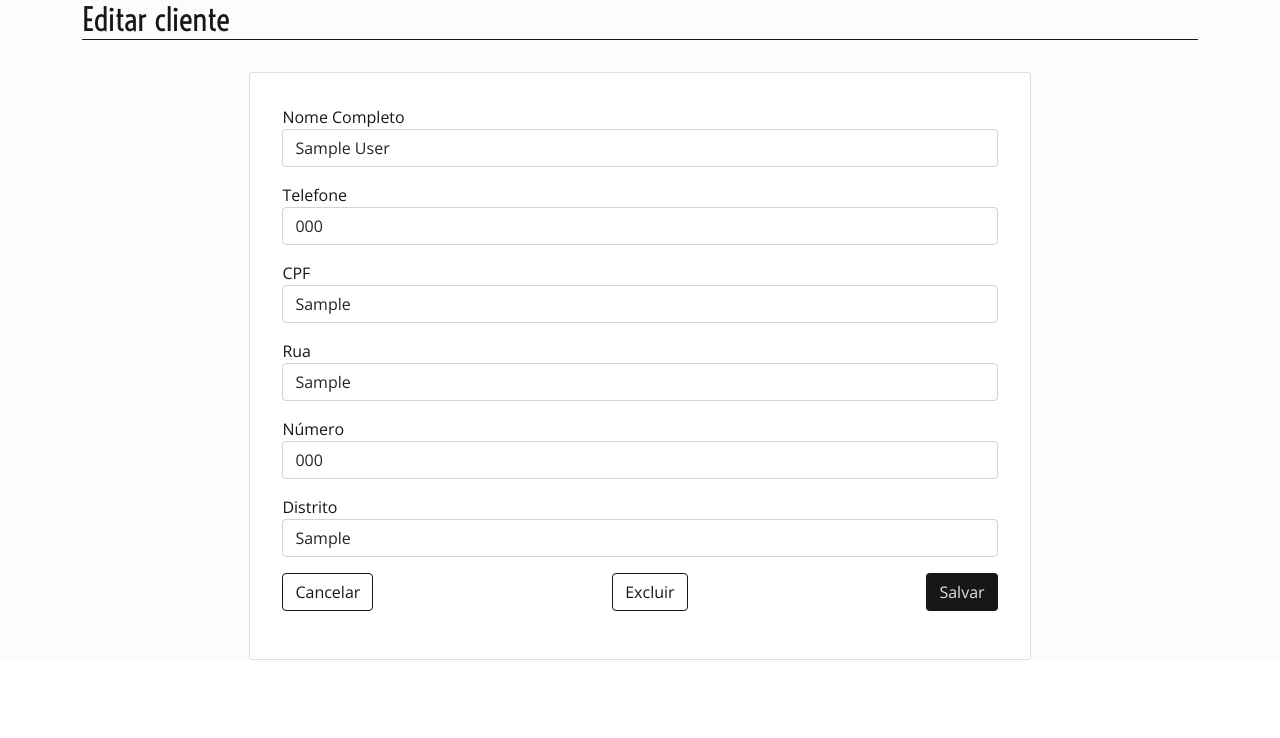
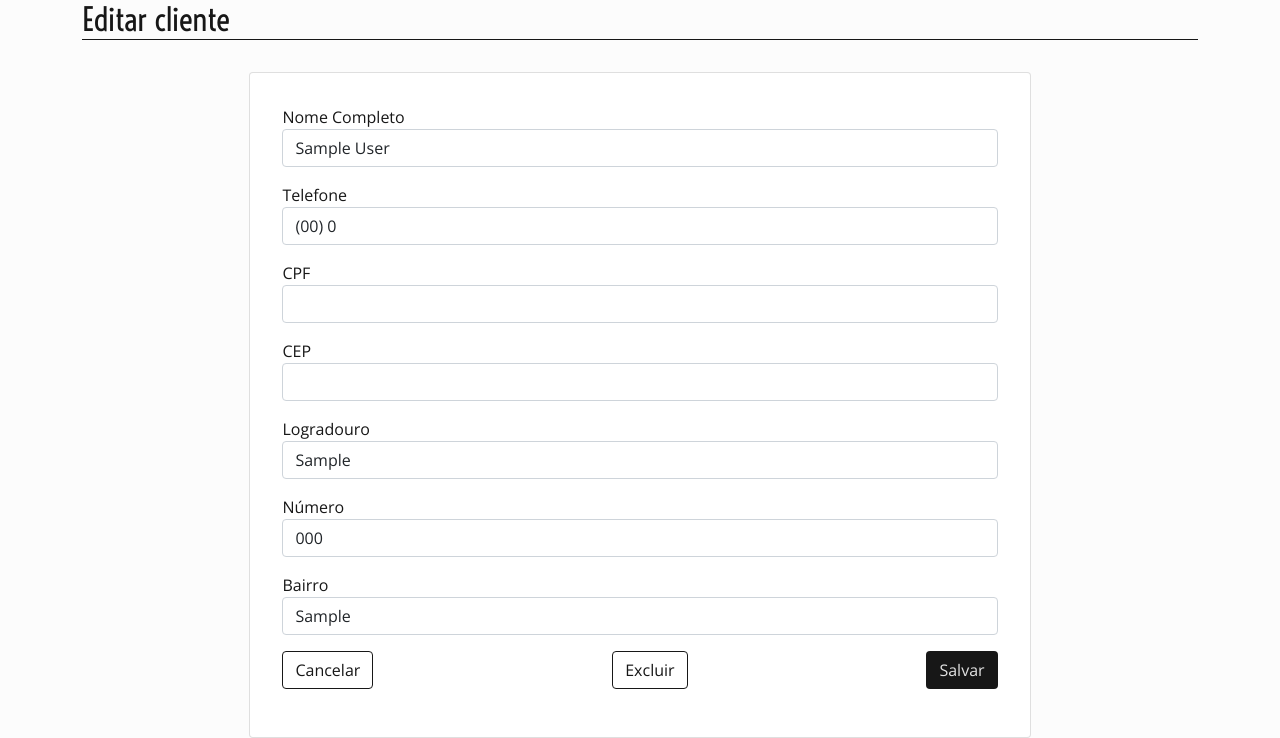
Before and after one commit to JhonathaNunes/hamburgueria-heat, a Flask app: page /admin/client/1 in a window 1280 px wide. Shown: the part 161-899 px from the top of the page. Before the commit the page ends 821 px from the top, so only its background shows below. Run offline with Flask 2, Linux system fonts and the light colour scheme; a user stored in the database is signed in; tables that the repository leaves empty hold one stand-in row (values such as "Sample post"); parts of the project's set-up code (start-up, migrations or seed data) failed here and were passed over.

Commit message:
Add client validation and some visual  corrections

```diff
--- a/app/client/templates/client_form.j2
+++ b/app/client/templates/client_form.j2
@@ -1,6 +1,8 @@
 {% extends "admin_base.j2" %}
 {% if category %}
     {% block aditional_header %}
+    <script src="/static/scripts/validators.js"></script>
+    <script src="/static/scripts/createMasks.js"></script>
     <script>
         function deleteClient() {
             if (!confirm("Você tem certeza?")) return;
@@ -15,47 +17,140 @@
                     alert('Erro ' + xhr.status);
                 }
             };
+
             xhr.send();
         }
+
+        function saveClient() {
+            let fullNameInput = $('#name');
+            let phoneInput = $('#phone');
+            let cpfInput = $('#cpf');
+            let cepInput = $('#cep');
+            let streetInput = $('#street');
+            let numberInput = $('#number');
+            let districtInput = $('#district');
+            let err = 0;
+
+            fullNameInput.removeClass('invalid');
+            phoneInput.removeClass('invalid');
+            cpfInput.removeClass('invalid');
+            cepInput.removeClass('invalid');
+            streetInput.removeClass('invalid');
+            numberInput.removeClass('invalid');
+            districtInput.removeClass('invalid');
+
+            $('#name-invalid, #phone-invalid, #cpf-invalid, #cep-invalid, #street-invalid, #number-invalid, #district-invalid').hide();
+
+            if (!fullNameInput.val() || fullNameInput.val().length > 255) {
+                fullNameInput.addClass('invalid');
+                $('#name-invalid').show();
+                err++;
+            }
+
+            if (!phoneInput.val() || !phoneIsValid(phoneInput.val())) {
+                phoneInput.addClass('invalid');
+                $('#phone-invalid').show();
+                err++;
+            }
+
+            if (!cpfInput.val() || !cpfIsValid(cpfInput.val())) {
+                cpfInput.addClass('invalid');
+                $('#cpf-invalid').show();
+                err++;
+            }
+
+            if (!cepInput.val() || cepIsValid(cepInput.val())) {
+                cepInput.addClass('invalid');
+                $('#cep-invalid').show();
+                err++;
+            }
+
+            if (!streetInput.val()) {
+                streetInput.addClass('invalid');
+                $('#street-invalid').show();
+                err++;
+            }
+
+            if (!numberInput.val() || numberAddressIsValid(numberInput.val())) {
+                numberInput.addClass('invalid');
+                $('#number-invalid').show();
+                err++;
+            }
+
+            if (!districtInput.val() || districtInput.val().length > 50) {
+                districtInput.addClass('invalid');
+                $('#district-invalid').show();
+                err++;
+            }
+
+            if (err > 0) {
+                return false;
+            }
+
+            $('#form').submit();
+        }
     </script>
-    <script src="/static/scripts/validators.js"></script>
     {% endblock %}
 {% endif %}
 {% block content %}
 <h2 class="page-title">{{title}}</h2>
 <div class="d-flex justify-content-center align-items-center">
-    <form class="form-style card" method="POST" action="{{action}}">
+    <form id="form" class="form-style card" method="POST" action="{{action}}" novalidate>
         <div class="form-group">
             <label for="full_name">Nome Completo</label>
-            <input type="text" id="full_name" name="full_name" pattern="[A-Za-zÀ-ú ?à-ú?À-Ú']{3,255}" onkeyup="apenasCaracteres(this)" onchange="apenasCaracteres(this)" class="form-control" required value="{{client.full_name}}"/>
+            <input type="text" id="name" name="full_name" maxlength="250" class="form-control" required value="{{client.full_name}}"/>
+            <div id="name-invalid" class="invalid-field">
+                Preencha o campo nome
+            </div>
         </div>
         <div class="form-group">
-            <label for="description">Telefone</label>
-            <input type="text" id="phone" name="phone" class="form-control" pattern="[0-9]{11}" onkeyup="justNumbers(this)" onchange="justNumbers(this)" required value="{{client.phone}}"/>
+            <label for="phone">Telefone</label>
+            <input type="text" id="phone" name="phone" class="form-control" maxlength="15" required value="{{client.phone}}"/>
+            <div id="phone-invalid" class="invalid-field">
+                Preencha com um telefone válido
+            </div>
         </div>
         <div class="form-group">
-            <label for="description">CPF</label>
-            <label class="CPFInvalido" style="color:white">CPF Inválido</label>
-            <input type="text" id="cpf" name="cpf" class="form-control" required value="{{client.cpf}}"/>
+            <label for="cpf">CPF</label>
+            <input type="text" id="cpf" name="cpf" class="form-control" maxlength="14" required value="{{client.cpf}}"/>
+            <div id="cpf-invalid" class="invalid-field">
+                Preencha o campo CPF válido
+            </div>
         </div>
         <div class="form-group">
-            <label for="description">Rua</label>
-            <input type="text" id="street" name="street" pattern="[A-Za-zÀ-ú ?à-ú?À-Ú']{3,255}" onkeyup="apenasCaracteres(this)" onchange="apenasCaracteres(this)"  class="form-control" required value="{{client.street}}"/>
+            <label for="cep">CEP</label>
+            <input type="text" id="cep" name="cep" class="form-control" maxlength="9" required value="{{client.cep}}"/>
+            <div id="cep-invalid" class="invalid-field">
+                Preencha com um CEP válido
+            </div>
         </div>
         <div class="form-group">
-            <label for="description">Número</label>
-            <input type="text" id="number" name="number" onkeyup="justNumbers(this)" pattern="[0-9]{1,6}" onchange="justNumbers(this)"  class="form-control" required value="{{client.number}}"/>
+            <label for="street">Logradouro</label>
+            <input type="text" id="street" name="street" class="form-control" maxlength="250" required value="{{client.street}}"/>
+            <div id="street-invalid" class="invalid-field">
+                Preencha o campo logradouro
+            </div>
         </div>
         <div class="form-group">
-            <label for="description">Distrito</label>
-            <input type="text" id="district" name="district" class="form-control" pattern="[A-Za-zÀ-ú ?à-ú?À-Ú']{3,255}" onkeyup="apenasCaracteres(this)" onchange="apenasCaracteres(this)" required value="{{client.district}}"/>
+            <label for="number">Número</label>
+            <input type="text" id="number" name="number" maxlength="6" class="form-control" required value="{{client.number}}"/>
+            <div id="number-invalid" class="invalid-field">
+                Preencha o campo número
+            </div>
+        </div>
+        <div class="form-group">
+            <label for="district">Bairro</label>
+            <input type="text" id="district" name="district" class="form-control" maxlength="50" required value="{{client.district}}"/>
+            <div id="district-invalid" class="invalid-field">
+                Preencha o campo bairro
+            </div>
         </div>
         <div class="form-group d-flex justify-content-between">
             <button type="button" class="btn button-outlined" onClick="history.back()">Cancelar</button>
             {% if client %}
             <button type="button" class="btn button-outlined" onClick="deleteClient()">Excluir</button>
             {% endif %}
-            <button type="submit" class="btn button-dark">Salvar</button>
+            <button type="button" class="btn button-dark" onClick="saveClient()">Salvar</button>
         </div>
     </form>
 </div>
--- a/app/login/templates/login.j2
+++ b/app/login/templates/login.j2
@@ -16,11 +16,9 @@
         <form method="POST" action="/login/">
             <img class="login-logo" src="/static/images/logo.png" alt="logo "/>
             <label for="username">Usuário</label>
-
-
             <input type="text" id="username" name="username" class="form-control" required />
             <label for="password">Senha</label>
-            <input type="password" id="password" name="password" pattern="[A-Za-z ?à-ú?À-Ú]{3,255}" class="form-control" required />
+            <input type="password" id="password" name="password" class="form-control" required />
             <div class="g-recaptcha" data-sitekey="{{recaptcha}}" data-theme="dark" style="margin-top:25px;"></div>
             <button type="submit" class="btn button-dark button-margin">Login</button>
             {% with messages = get_flashed_messages() %}
--- /dev/null
+++ b/app/static/scripts/createMasks.js
@@ -0,0 +1,18 @@
+$(function ($) {
+    $(function() {
+        const maskBehavior = function (value) {
+            return value.replace(/\D/g, '').length === 11 ? '(00) 00000-0000' : '(00) 0000-00009';
+        }
+
+        phoneOptions = {
+            onKeyPress: function(_, _, field, options) {
+                field.mask(maskBehavior.apply({}, arguments), options);
+            }
+        };
+
+        $('#phone').mask(maskBehavior, phoneOptions);
+        $('#cpf').mask('000.000.000-00');
+        $('#cep').mask('00000-000');
+        $('#number').mask('0#')
+    });
+})(jQuery);
--- a/app/static/scripts/validators.js
+++ b/app/static/scripts/validators.js
@@ -1,22 +1,31 @@
-function justNumbers(elemt) {
-    let regex = /[^\d]/g;
-    elemt.value = elemt.value.replaceAll(regex, "");
+function phoneIsValid(phone) {
+    const regex = /^(\([1-9]{2}\)|[\d]{2})\s?[9]?[\d]{4}-?[\d]{4}$/;
+    const phoneMathces = phone.match(regex);
+
+    return  phoneMathces !== null;
 }
 
-function cpfIsValid (cpf) {
-    if((cpf = cpf.replace(/[^\d]/g,"")).length !== 11) return false;
+function cepIsValid(cep) {
+    const regex = /^[\d]{5}-?[\d]{3}$/;
+    const cepMatches = cep.match(regex);
+
+    return  cepMatches !== null;
+}
+
+function cpfIsValid(cpf) {
+    if((cpf = cpf.replace(/[^\d]/g,'')).length !== 11) return false;
 
     if (
-        cpf === "00000000000" ||
-        cpf === "11111111111" ||
-        cpf === "22222222222" ||
-        cpf === "33333333333" ||
-        cpf === "44444444444" ||
-        cpf === "55555555555" ||
-        cpf === "66666666666" ||
-        cpf === "77777777777" ||
-        cpf === "88888888888" ||
-        cpf === "99999999999"
+        cpf === '00000000000' ||
+        cpf === '11111111111' ||
+        cpf === '22222222222' ||
+        cpf === '33333333333' ||
+        cpf === '44444444444' ||
+        cpf === '55555555555' ||
+        cpf === '66666666666' ||
+        cpf === '77777777777' ||
+        cpf === '88888888888' ||
+        cpf === '99999999999'
     ) return false;
 
     let result;
@@ -43,27 +52,9 @@ function cpfIsValid (cpf) {
     return true;
 }
 
-function setInvalidCPFMessage(){
-    let cpfErrado = document.getElementsByClassName('CPFInvalido')[0];
-    cpfErrado.style.color='red';
+function addressNumberIsValid(number) {
+    const regex = /^[\d]{5}$/
+    const numerMatches = number.match(regex);
+
+    return numerMatches !== null;
 }
-
-function removeInvalidCPFMessage(){
-    let cpfErrado = document.getElementsByClassName('CPFInvalido')[0];
-    cpfErrado.style.color='red';
-}
-
-function validarCPF(cpf) {
-    removeInvalidCPFMessage();
-
-    let statusCpf = cpfIsValid(cpf.value);
-
-    if (!statusCpf){
-        setInvalidCPFMessage();
-    }
-}
-
-function apenasCaracteres(elemt){
-    let regex = /[^A-Za-zÀ-ú ?à-ú?À-Ú']/g;
-    elemt.value = elemt.value.replaceAll(regex, "");
-}
```
Also changed, not shown: app/category/templates/category_form.j2 (+12 -6 lines), app/product/templates/product_form.j2 (+0 -8 lines).
